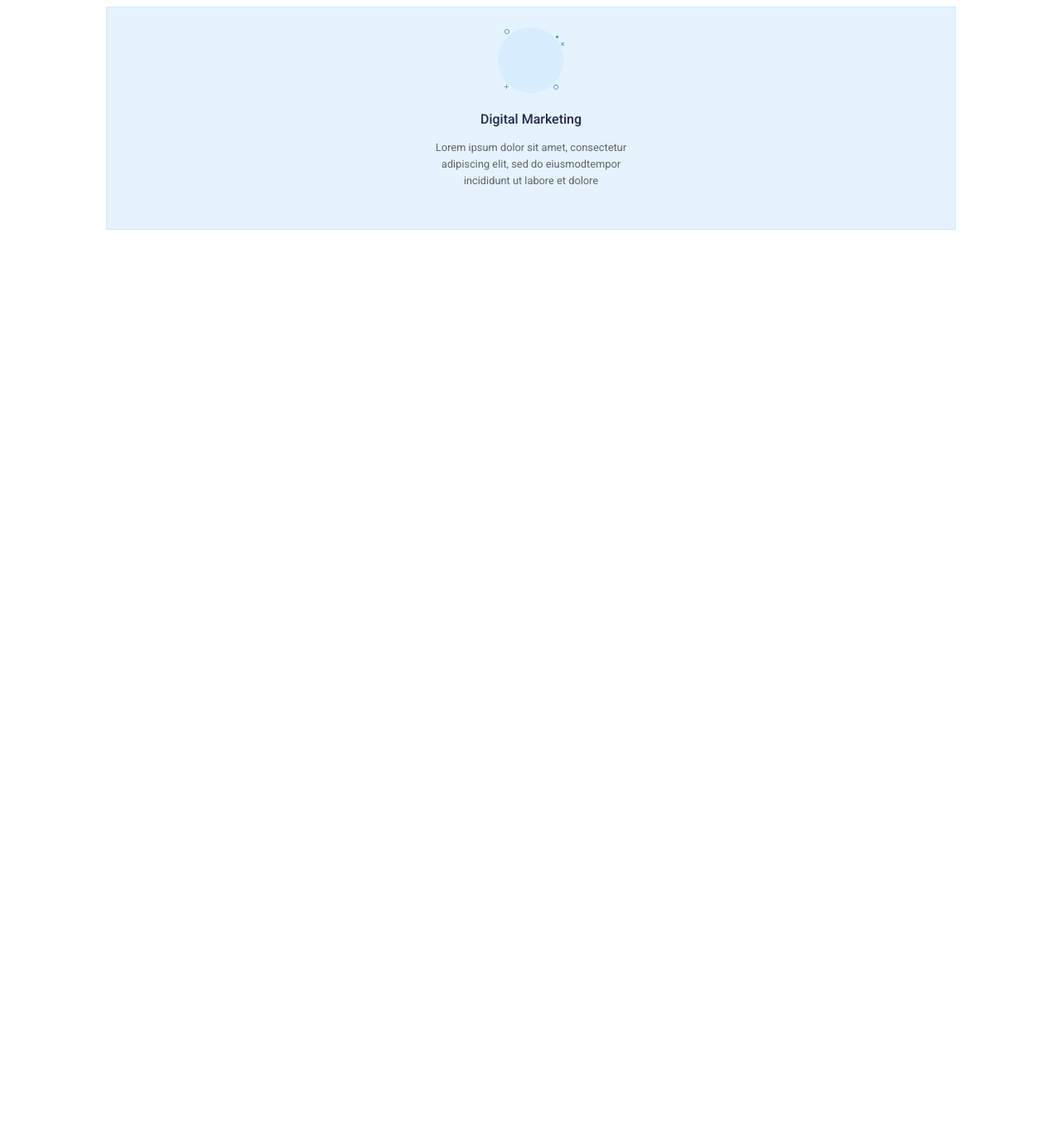
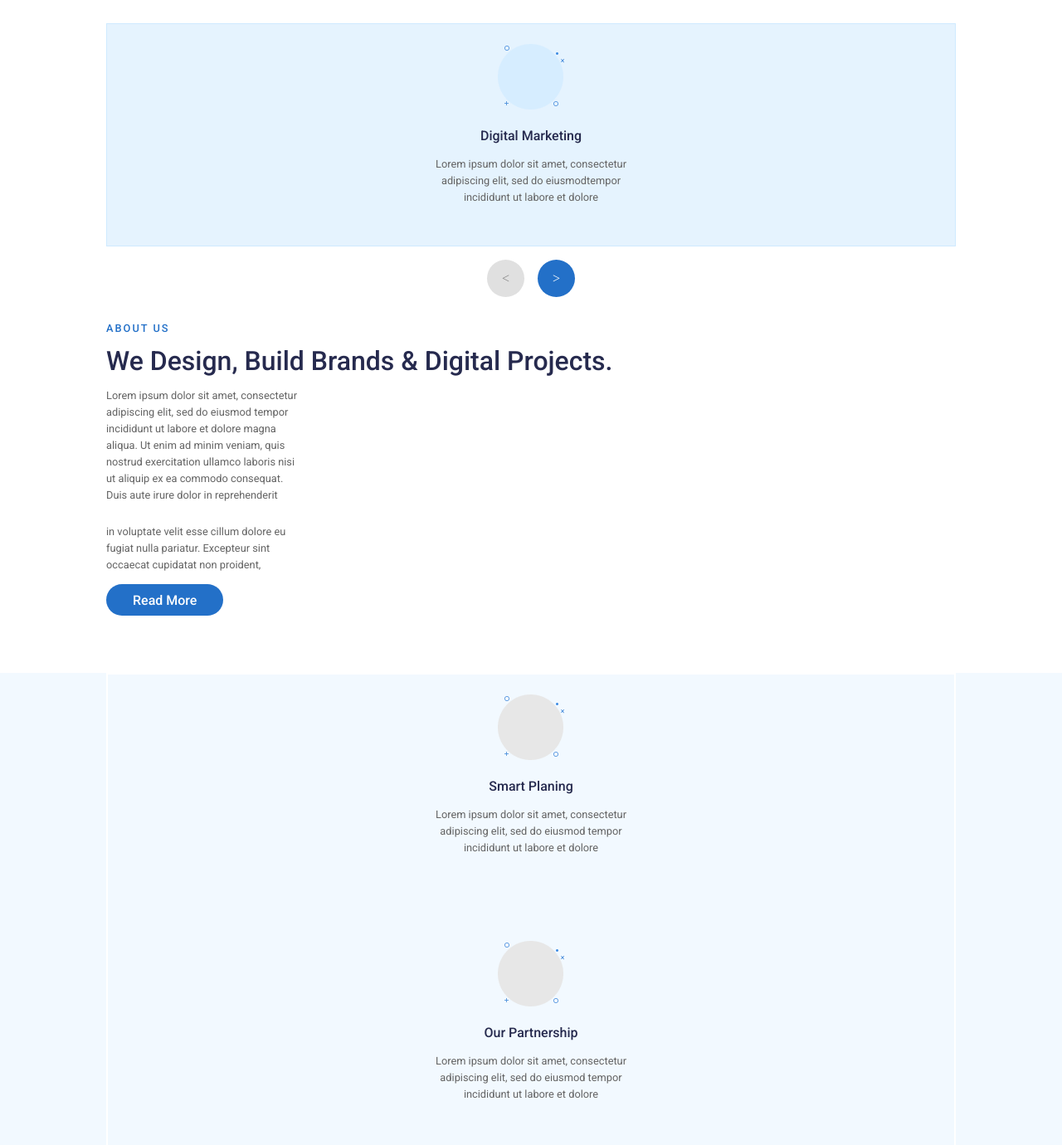
Before and after one commit to parjana94/digitalagency, a plain HTML site: page index.html in a window 1280 px wide. Shown: the part 1384-2764 px from the top of the page at 83% size. Before the commit the page ends 1661 px from the top, so only its background shows below. Drawn offline with Linux system fonts and the light colour scheme.

Commit message:
add partner section

```diff
--- a/css/style.css
+++ b/css/style.css
@@ -148,7 +148,7 @@
 .services{
     display: grid;
     grid-column: 1fr;
-    grid-gap: 20px;
+    grid-gap: 30px;
 }
 .service-box{
     display: flex;
@@ -183,4 +183,134 @@
 .active{
     border:2px solid var(--lightblue);
     background-color: white;
+    position: relative;
+    box-shadow: 0px 0px 15px -6px #2370C8;
 }
+.active-arrow{
+    position: absolute;
+    top: 78%;
+}
+.arrow{
+    position: absolute;
+    top: 89%;
+}
+.slider-icons{
+    display: flex;
+    align-items: center;
+    justify-content: center;
+    margin-top: 1rem;
+}
+.left-icon{
+    display: flex;
+    justify-content: center;
+    align-items: center;
+    width: 45px;
+    height: 45px;
+    background-color: #E0E0E0;
+    border-radius: 50%;
+    margin-right: 1rem;
+}
+.left-icon span{
+    color: #898989;
+}
+.right-icon{
+    display: flex;
+    justify-content: center;
+    align-items: center;
+    background-color: var(--lightblue);
+    width: 45px;
+    height: 45px;
+    border-radius: 50%;
+}
+.right-icon span{
+    color: white;
+}
+/* ===About Section=== */
+.about-img{
+    display: none;
+}
+
+.about-us{
+    margin-top: 2rem;
+}
+
+.about-us h3{
+    font-size: 0.8em;
+    font-family: var(--robotomedium);
+    font-weight: 500;
+    letter-spacing: 2px;
+    color: var(--lightblue);
+    margin-bottom: 1rem;
+    text-transform: uppercase;
+}
+.about-us h2{
+    font-family: var(--robotomedium);
+    font-weight: 500;
+    color: var(--darkblue);
+    font-size: 2em;
+    text-transform: capitalize;
+    margin-bottom: 1rem;
+}
+.about-us p{
+    font-family: var(--robotoregular);
+    color: #646464;
+    font-size: 0.8em;
+    padding-bottom: 1.5rem;
+    width: 15rem;
+    line-height: 20px;
+}
+
+.about-us a{
+    background-color: var(--lightblue);
+    color: white;
+    font-family: var(--robotomedium);
+    font-weight: 500;
+    padding: 0.6rem 2rem;
+    border-radius: 2rem;
+    transition-property: all;
+    transition-delay: 0.1s;
+    transition-duration: 0.1s;
+}
+.about-us a:hover{
+    background-color: var(--darkblue);
+}
+
+/* ===Partnet Section=== */
+
+.back{
+    margin-top: 5rem;
+    background-color: #F2F9FF;
+}
+.boxes{
+    display:grid;
+    grid-template-columns: 1fr;
+    grid-gap: 30px;
+    background-color: #F2F9FF;
+    border: 2px solid white
+}
+.box{
+    display: flex;
+    flex-direction: column;
+    justify-content: center;
+    align-items: center;
+}
+.box img{
+    padding: 1.5rem 0;
+}
+.box h2{
+    font-family: var(--robotomedium);
+    font-weight: 500;
+    color: var(--darkblue);
+    text-transform: capitalize;
+    text-align: center;
+}
+.box p{
+    font-family: var(--robotoregular);
+    color: #646464;
+    font-size: 0.8em;
+    padding-top: 1rem;
+    padding-bottom: 3rem;
+    text-align:center;
+    width: 15rem;
+    line-height: 20px;
+}
--- a/index.html
+++ b/index.html
@@ -14,6 +14,7 @@
     <title>Digital Agency</title>
 </head>
 <body>
+    <!-- Top  Section -->
     <div class="top-box">
         <header class="head container">
             <div class="logo">
@@ -34,7 +35,7 @@
             <div class="search">
                 <form action="">
                     <input class="search-bar" placeholder="Search " type="text" >
-                    <button type="sumbit" class="search-button"><img src="/images/search.svg" alt="search"></button>
+                    <button type="sumbit" class="search-button"><img src="images/search.svg" alt="search"></button>
                 </form>
 
             </div>
@@ -51,6 +52,7 @@
             </div>
         </div>
     </div>
+    <!-- ===Service Section=== -->
     <section class="container">
         <div class="section-title">
             <h3>OUR SERVICES</h3>
@@ -64,7 +66,10 @@
                     <p>Lorem ipsum dolor sit amet, consectetur
                         adipiscing elit, sed do eiusmodtempor
                         incididunt ut labore et dolore</p>
+                    <img  class="active-arrow" src="images/ellipse.svg" alt="ellipse">
+                    <img  class="arrow" src="images/Arrow1.svg" alt="arrow">
                 </div>
+
             </a>
         <a href="#"> <div class="service-box">
             <img src="images/picspace.png" alt="picspace">
@@ -80,8 +85,70 @@
             adipiscing elit, sed do eiusmodtempor
             incididunt ut labore et dolore</p>
     </div></a>
+    </div>
+    <div class="slider-icons">
+        <div class="left-icon">
+            <span>&#60;</span>
+        </div>
+        <div class="right-icon">
+            <span>&#62;</span>
+        </div>
+    </div>
+    </section>
 
-    </div>
+    <!-- ===About Section=== -->
+
+    <section class="about-us container">
+        <div class="about-img">
+            <img src="images/aboutimg.png" alt="about img">
+        </div>
+        <div class="about-text">
+            <h3>about us</h3>
+            <h2>We design, build brands
+                & digital projects.</h2>
+            <p>Lorem ipsum dolor sit amet, consectetur adipiscing elit, sed do eiusmod
+                tempor incididunt ut labore et dolore magna aliqua. Ut enim ad minim veniam,
+                quis nostrud exercitation ullamco laboris nisi ut aliquip ex ea commodo consequat.
+                Duis aute irure dolor in reprehenderit</p>
+            <p>
+                in voluptate velit esse cillum dolore eu fugiat nulla pariatur. Excepteur
+                sint occaecat cupidatat non proident,</p>
+            <a href="#">Read More</a>
+        </div>
+    </section>
+    <!-- ===Partner Section=== -->
+    <section class="partner-box">
+        <div class="back">
+            <div class="boxes container">
+                <a href="#">
+                <div class="box">
+                    <img src="images/partner-icon.png" alt="icon">
+                    <h2>Smart planing</h2>
+                    <p>Lorem ipsum dolor sit amet, consectetur
+                        adipiscing elit, sed do eiusmod tempor
+                        incididunt ut labore et dolore</p>
+                </div>
+            </a>
+            <a href="#">
+                <div class="box">
+                    <img src="images/partner-icon.png" alt="icon">
+                    <h2>Our partnership</h2>
+                    <p>Lorem ipsum dolor sit amet, consectetur
+                        adipiscing elit, sed do eiusmod tempor
+                        incididunt ut labore et dolore</p>
+                </div>
+            </a>
+            <a href="#">
+                <div class="box">
+                    <img src="images/partner-icon.png" alt="icon">
+                    <h2>Super ideas/h2>
+                    <p>Lorem ipsum dolor sit amet, consectetur
+                        adipiscing elit, sed do eiusmod tempor
+                        incididunt ut labore et dolore</p>
+                </div>
+            </a>
+            </div>
+        </div>
     </section>
 </body>
 </html>
```
Also changed, not shown: images/Arrow1.svg (added), images/aboutimg.png (added), images/partner-icon.png (added).
